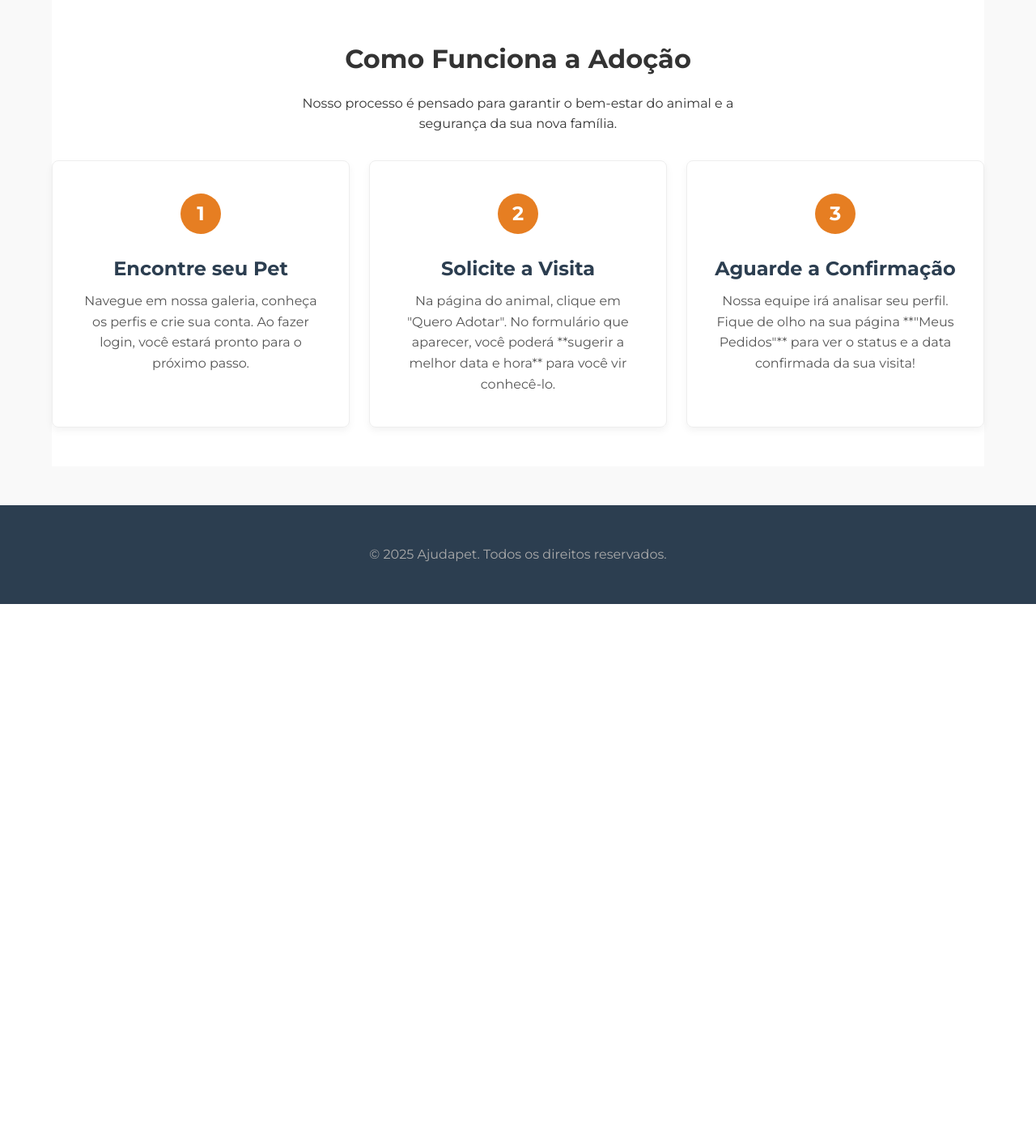
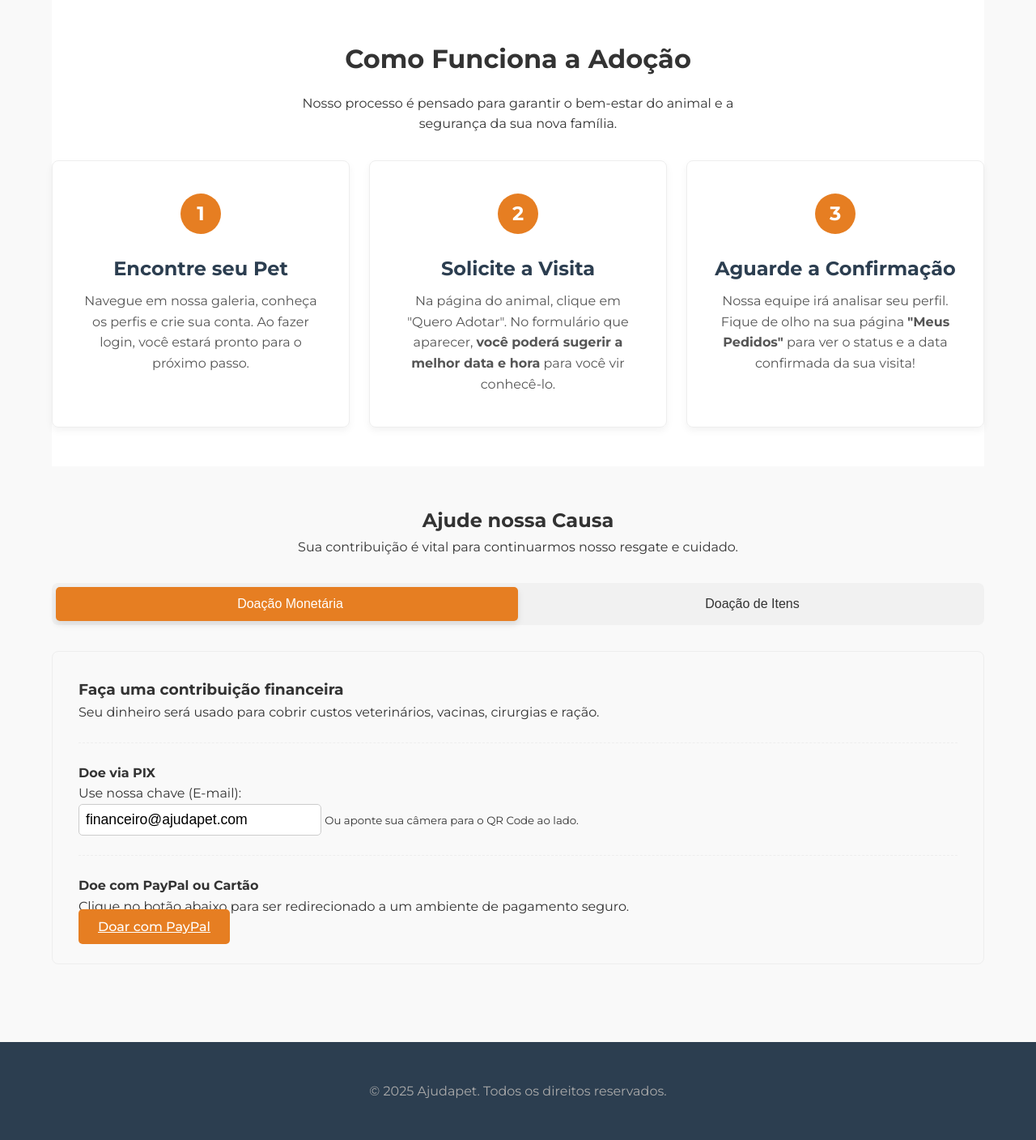
Before and after one commit to Kaio-fig/ajudaPet, a PHP site: page / in a window 1280 px wide. Shown: the part 1304-2712 px from the top of the page at 81% size. Before the commit the page ends 2050 px from the top, so only its background shows below. Run offline with PHP 8.4, Linux system fonts and the light colour scheme; data comes from the database, SQL or seed files in the repository.

Commit message:
sessão de doações

```diff
--- a/admin/avaliar_solicitacoes.php
+++ b/admin/avaliar_solicitacoes.php
@@ -94,8 +94,8 @@ try {
             <a href="./animais_admin/consultar_animal.php" class="tab-link">
                 <i class="fas fa-paw"></i> Gerenciar Animais
             </a>
-            <a href="#" class="tab-link">
-                <i class="fas fa-file-alt"></i> Relatório
+            <a href="relatorio.php" class="tab-link">
+                <i class="fas fa-file-alt"></i> Gerenciar solicitantes
             </a>
         </nav>
 
--- a/assets/css/estilo.css
+++ b/assets/css/estilo.css
@@ -1286,3 +1286,61 @@ footer .container {
     grid-template-columns: 1fr;
   }
 }
+
+/* --- 20. Estilos da Seção de Doações --- */
+
+.doacao-tabs {
+    display: flex;
+    margin-bottom: 2rem;
+    background: #f1f1f1;
+    border-radius: 8px;
+    padding: 5px;
+}
+.doacao-tab-link {
+    flex: 1;
+    text-align: center;
+    padding: 0.75rem 1rem;
+    text-decoration: none;
+    color: #333;
+    font-weight: 500;
+    border-radius: 5px;
+    background: none;
+    border: none;
+    cursor: pointer;
+    font-size: 1rem;
+    transition: all 0.3s ease;
+}
+.doacao-tab-link.active {
+    background: var(--cor-principal);
+    color: var(--cor-light, #fff);
+    box-shadow: 0 4px 8px rgba(0,0,0,0.1);
+}
+.doacao-tab-link i {
+    margin-right: 0.5rem;
+}
+
+/* Conteúdo das Abas */
+.doacao-content {
+    display: none; /* Escondido por padrão */
+    padding: 2rem;
+    border: 1px solid var(--cor-borda, #eee);
+    border-radius: 8px;
+}
+.doacao-content.active {
+    display: block; /* Mostra o ativo */
+}
+
+/* Estilos específicos (Monetária) */
+.pix-info, .paypal-info {
+    margin-top: 1.5rem;
+    padding-top: 1.5rem;
+    border-top: 1px dashed var(--cor-borda, #eee);
+}
+.pix-info input[type="text"] {
+    font-size: 1.1rem;
+    font-weight: 500;
+    padding: 0.5rem;
+    border: 1px solid #ccc;
+    border-radius: 5px;
+    width: 300px;
+}
--- a/assets/js/main.js
+++ b/assets/js/main.js
@@ -83,3 +83,28 @@ document.addEventListener('DOMContentLoaded', function () {
         });
     }
 });
+
+// --- Lógica das Abas de Doação (no index.php) ---
+document.addEventListener('DOMContentLoaded', function() {
+
+    const tabLinks = document.querySelectorAll('.doacao-tab-link');
+    const tabContents = document.querySelectorAll('.doacao-content');
+
+    // Verifica se os elementos das abas existem nesta página
+    if (tabLinks.length > 0) {
+
+        tabLinks.forEach(link => {
+            link.addEventListener('click', () => {
+                const tabId = link.dataset.tab; // ex: "tab-monetaria"
+
+                // 1. Remove 'active' de todos
+                tabLinks.forEach(l => l.classList.remove('active'));
+                tabContents.forEach(c => c.classList.remove('active'));
+
+                // 2. Adiciona 'active' ao link clicado e ao conteúdo
+                link.classList.add('active');
+                document.getElementById(tabId).classList.add('active');
+            });
+        });
+    }
+});
--- a/config/conexao.php
+++ b/config/conexao.php
@@ -24,7 +24,7 @@ $options = [
 try {
      $pdo = new PDO($dsn, $user, $pass, $options);
 } catch (\PDOException $e) {
-    // apagar ao fim do prohjeto
+    // apagar ao fim do projeto
      throw new \PDOException($e->getMessage(), (int)$e->getCode());
 }
 
--- a/index.php
+++ b/index.php
@@ -66,6 +66,7 @@ if (isset($_SESSION['solicitante_id'])) {
                     <li><a href="index.php">Início</a></li>
                     <li><a href="#galeria">Animais</a></li>
                     <li><a href="#como-funciona">Instruções</a></li>
+                    <li><a href="#doacoes">Doações</a></li>
                 </ul>
             </nav>
 
@@ -169,16 +170,92 @@ if (isset($_SESSION['solicitante_id'])) {
                 <div class="info-card">
                     <span class="card-number">2</span>
                     <h3>Solicite a Visita</h3>
-                    <p>Na página do animal, clique em "Quero Adotar". No formulário que aparecer, você poderá **sugerir a melhor data e hora** para você vir conhecê-lo.</p>
+                    <p>Na página do animal, clique em "Quero Adotar". No formulário que aparecer, <b>você poderá sugerir a melhor data e hora</b> para você vir conhecê-lo.</p>
                 </div>
 
                 <div class="info-card">
                     <span class="card-number">3</span>
                     <h3>Aguarde a Confirmação</h3>
-                    <p>Nossa equipe irá analisar seu perfil. Fique de olho na sua página **"Meus Pedidos"** para ver o status e a data confirmada da sua visita!</p>
+                    <p>Nossa equipe irá analisar seu perfil. Fique de olho na sua página <b>"Meus Pedidos"</b> para ver o status e a data confirmada da sua visita!</p>
                 </div>
 
             </div>
+        </section>
+        <section id="doacoes" class="container" style="padding: 3rem 0;">
+
+            <div style="text-align: center; margin-bottom: 2rem;">
+                <h2>Ajude nossa Causa</h2>
+                <p>Sua contribuição é vital para continuarmos nosso resgate e cuidado.</p>
+            </div>
+
+            <nav class="doacao-tabs">
+                <button class="doacao-tab-link active" data-tab="tab-monetaria">
+                    <i class="fas fa-hand-holding-usd"></i> Doação Monetária
+                </button>
+                <button class="doacao-tab-link" data-tab="tab-fisica">
+                    <i class="fas fa-box-open"></i> Doação de Itens
+                </button>
+            </nav>
+
+            <div id="tab-monetaria" class="doacao-content active">
+                <h3>Faça uma contribuição financeira</h3>
+                <p>Seu dinheiro será usado para cobrir custos veterinários, vacinas, cirurgias e ração.</p>
+
+                <div class="pix-info">
+                    <strong>Doe via PIX</strong>
+                    <p>Use nossa chave (E-mail):</p>
+                    <input type="text" value="financeiro@ajudapet.com" readonly onclick="this.select();">
+                    <small>Ou aponte sua câmera para o QR Code ao lado.</small>
+                </div>
+                <div class="paypal-info">
+                    <strong>Doe com PayPal ou Cartão</strong>
+                    <p>Clique no botão abaixo para ser redirecionado a um ambiente de pagamento seguro.</p>
+                    <a href="https://paypal.me/suaong" target="_blank" class="btn-submit" style="width: auto;">
+                        Doar com PayPal
+                    </a>
+                </div>
+            </div>
+
+            <div id="tab-fisica" class="doacao-content">
+                <h3>Oferta de Doação Física</h3>
+                <p>Ração, remédios, coleiras e vacinas são sempre bem-vindos! Por favor, descreva sua doação e entraremos em contato para combinar a retirada.</p>
+
+                <form action="backend/processa_doacao_fisica.php" method="POST">
+                    <div class="form-grid">
+                        <div class="form-group">
+                            <label for="nome_doador">Seu Nome:</label>
+                            <input type="text" id="nome_doador" name="nome_doador" required>
+                        </div>
+                        <div class="form-group">
+                            <label for="email">Seu E-mail:</label>
+                            <input type="email" id="email" name="email" required>
+                        </div>
+                    </div>
+                    <div class="form-grid">
+                        <div class="form-group">
+                            <label for="telefone">Telefone (Opcional):</label>
+                            <input type="tel" id="telefone" name="telefone">
+                        </div>
+                        <div class="form-group">
+                            <label for="tipo_item">Tipo de Item:</label>
+                            <select id="tipo_item" name="tipo_item" required>
+                                <option value="" disabled selected>-- Selecione --</option>
+                                <option value="Ração">Ração</option>
+                                <option value="Remédio">Remédio</option>
+                                <option value="Vacina">Vacina</option>
+                                <option value="Acessório">Acessório (Cama, Coleira, etc.)</option>
+                                <option value="Outro">Outro</option>
+                            </select>
+                        </div>
+                    </div>
+                    <div class="form-group">
+                        <label for="descricao">Descrição dos Itens:</label>
+                        <textarea id="descricao" name="descricao" rows="4" placeholder="Ex: 3 pacotes de ração para filhotes..." required></textarea>
+                    </div>
+                    <button type="submit" class="btn-submit">Enviar Oferta de Doação</button>
+                </form>
+            </div>
+
         </section>
     </main>
 
```
Also changed, not shown: admin/index.php (+4 -7 lines), admin/relatorio.php (added, +128 -0 lines), admin/ver_doacoes.php (added, +138 -0 lines), backend/processa_bloqueio_solicitante.php (added, +38 -0 lines), backend/processa_doacao_fisica.php (added, +43 -0 lines), backend/processa_status_doacao.php (added, +41 -0 lines), uploads/animal_6912a49a21d02.jpg (added), uploads/animal_6913770611082.jfif (added).
